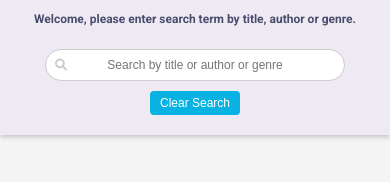
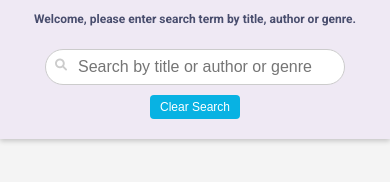
Before and after one commit to hazminfirdaus/waad-ica, a website: page public/index.html in a window 390 px wide. Shown: the part 58-240 px from the top of the page. Drawn offline with nearby package versions, Linux system fonts and the light colour scheme; no server answers.

Commit message:
update responsive css

```diff
--- a/public/css/main.css
+++ b/public/css/main.css
@@ -178,7 +178,7 @@ form[action="updateBook"] {
 
 .searchForm input {
     text-align: center;
-    font-size: 15px;
+    font-size: 16px;
     width: 100%;
     margin-top: 5px;
     padding: 8px;
@@ -304,6 +304,10 @@ form[action="updateBook"] {
         font-size: 12px;
     }
 
+    input {
+        font-size: 16px;
+    }
+
     body {
         margin-top: 240px;
         margin-left: 20px;
@@ -321,7 +325,7 @@ form[action="updateBook"] {
 
     .searchForm input {
         width: 450px;
-        font-size: 12px;
+        font-size: 16px;
     }
 
     .searchBar .fa-search{
```
